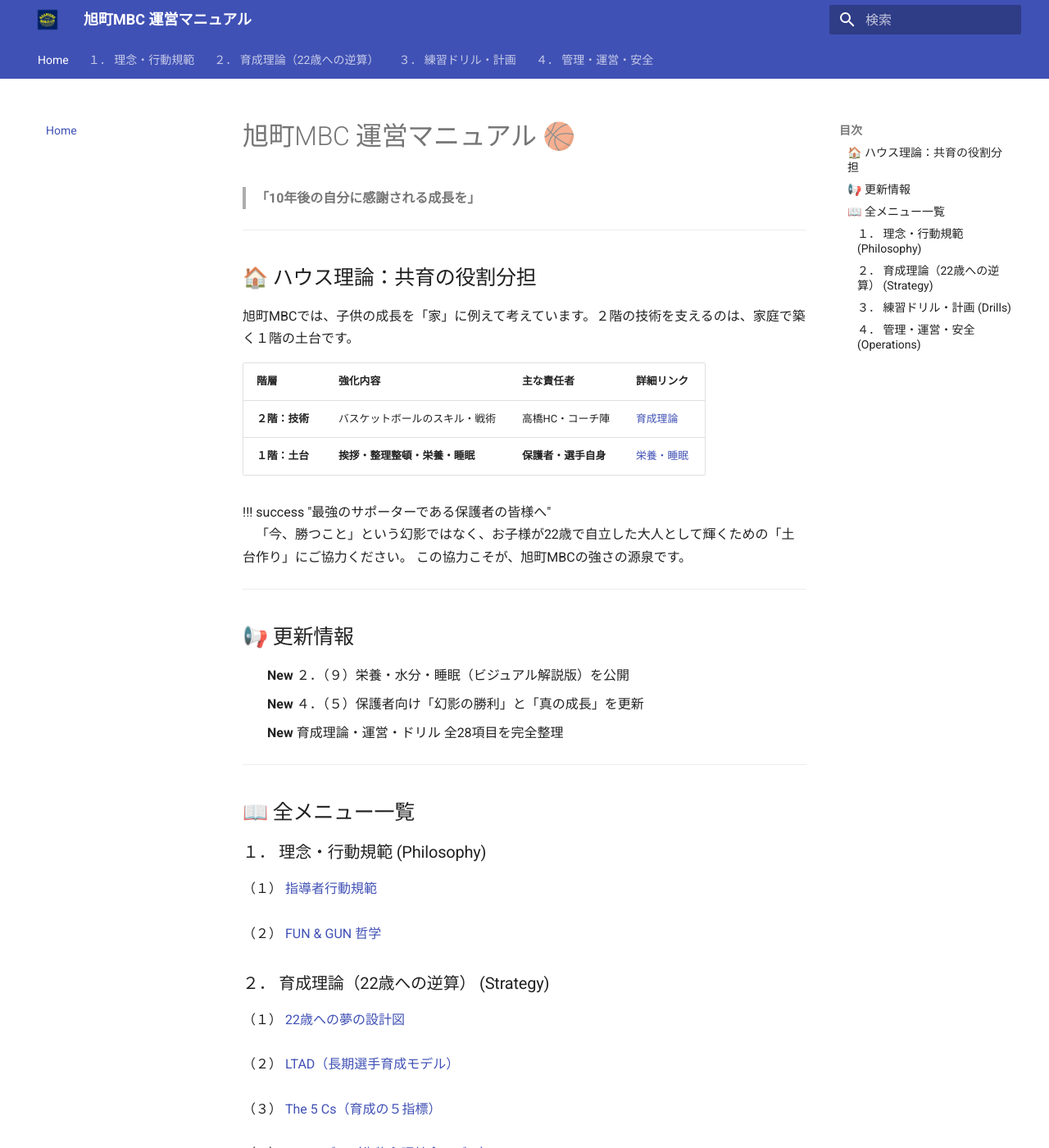
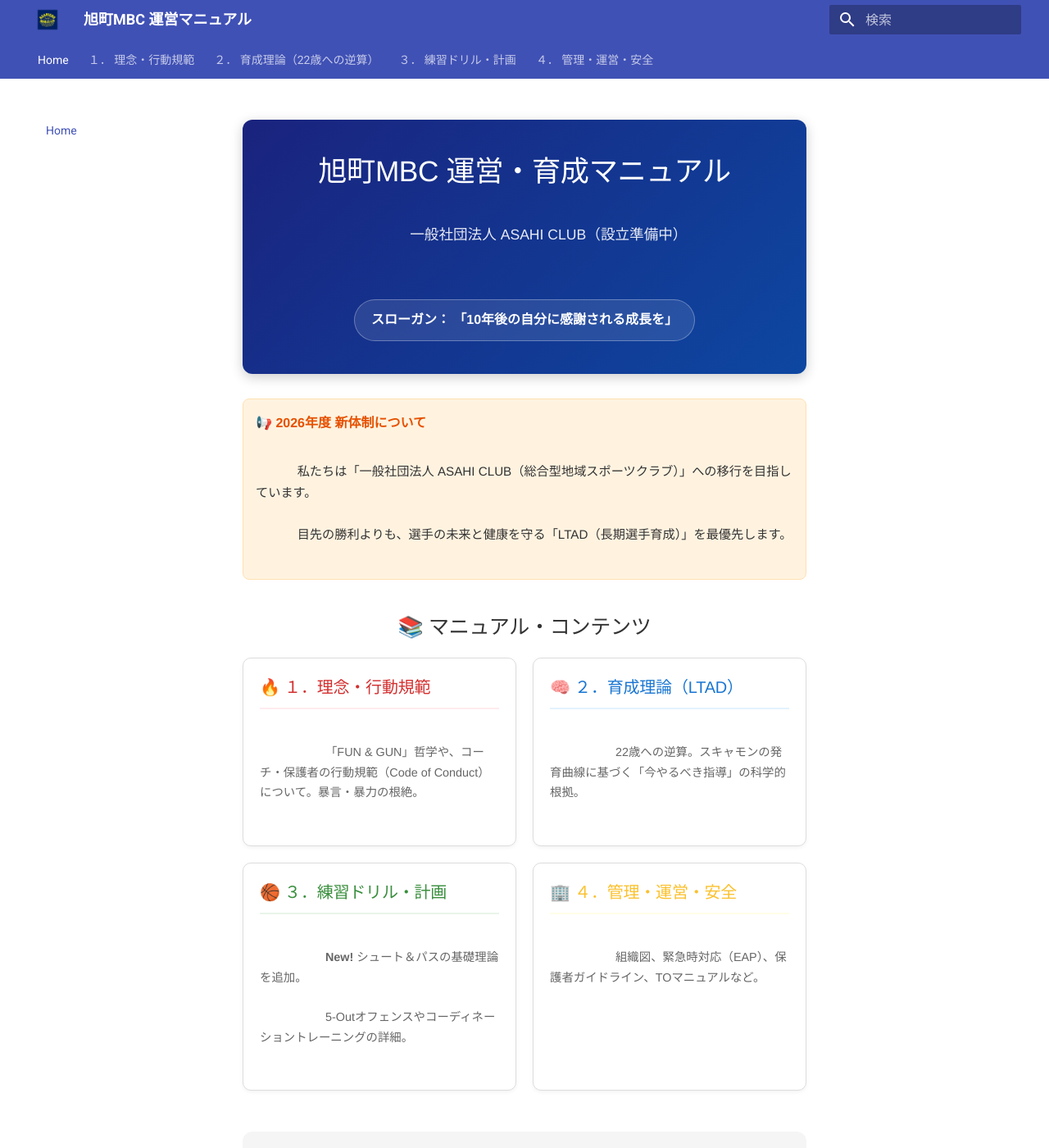
Before and after one commit to kawaiikumichan/asahicho-minibus-ops, an MkDocs documentation site: the page built from docs/index.md, in a window 1280 px wide and 1400 px high. Shown: the whole window at 82% size. Built offline with MkDocs 1.6.1 and Material for MkDocs 9.7.7, drawn with Linux system fonts in a browser that asks for light colours; some of the changed text lies outside the part shown.

Commit message:
Update index.md

```diff
--- a/docs/index.md
+++ b/docs/index.md
@@ -1,69 +1,97 @@
-# 旭町MBC 運営マニュアル 🏀
+<div style="font-family: 'Helvetica Neue', Arial, sans-serif; line-height: 1.8; color: #333;">
 
-> **「10年後の自分に感謝される成長を」**
+    <div style="background: linear-gradient(135deg, #1a237e 0%, #0d47a1 100%); color: white; padding: 40px 20px; border-radius: 12px; text-align: center; margin-bottom: 30px; box-shadow: 0 4px 15px rgba(0,0,0,0.2);">
+        <h1 style="margin: 0; font-size: 2.2em; border: none; color: white;">旭町MBC 運営・育成マニュアル</h1>
+        <p style="margin-top: 10px; font-size: 1.1em; opacity: 0.9;">
+            一般社団法人 ASAHI CLUB（設立準備中）
+        </p>
+        <div style="margin-top: 25px; display: inline-block; background: rgba(255,255,255,0.1); padding: 10px 20px; border-radius: 30px; border: 1px solid rgba(255,255,255,0.3);">
+            <strong>スローガン： 「10年後の自分に感謝される成長を」</strong>
+        </div>
+    </div>
 
----
+    <div style="background-color: #fff3e0; border: 1px solid #ffe0b2; padding: 15px; border-radius: 8px; margin-bottom: 30px;">
+        <strong style="color: #e65100;">📢 2026年度 新体制について</strong>
+        <p style="margin: 5px 0 0 0; font-size: 0.95em;">
+            私たちは「一般社団法人 ASAHI CLUB（総合型地域スポーツクラブ）」への移行を目指しています。<br>
+            目先の勝利よりも、選手の未来と健康を守る「LTAD（長期選手育成）」を最優先します。
+        </p>
+    </div>
 
-## 🏠 ハウス理論：共育の役割分担
+    <h2 style="text-align: center; color: #333; margin-bottom: 20px; border: none;">📚 マニュアル・コンテンツ</h2>
 
-旭町MBCでは、子供の成長を「家」に例えて考えています。２階の技術を支えるのは、家庭で築く１階の土台です。
+    <div style="display: flex; flex-wrap: wrap; gap: 20px; justify-content: center;">
 
-| 階層 | 強化内容 | 主な責任者 | 詳細リンク |
-| :--- | :--- | :--- | :--- |
-| **２階：技術** | バスケットボールのスキル・戦術 | 高橋HC・コーチ陣 | [育成理論](#2-strategy) |
-| **１階：土台** | **挨拶・整理整頓・栄養・睡眠** | **保護者・選手自身** | [栄養・睡眠](01_Coaching_Logics/nutrition.md) |
+        <a href="00_Philosophy/coaching_code/" style="text-decoration: none; flex: 1 1 300px; color: inherit;">
+            <div style="background: white; border: 1px solid #ddd; border-radius: 10px; padding: 20px; height: 100%; transition: 0.3s; box-shadow: 0 2px 5px rgba(0,0,0,0.05);">
+                <h3 style="color: #d32f2f; margin-top: 0; border-bottom: 2px solid #ffebee; padding-bottom: 10px;">
+                    🔥 １．理念・行動規範
+                </h3>
+                <p style="font-size: 0.9em; color: #666;">
+                    「FUN & GUN」哲学や、コーチ・保護者の行動規範（Code of Conduct）について。暴言・暴力の根絶。
+                </p>
+            </div>
+        </a>
 
-!!! success "最強のサポーターである保護者の皆様へ"
-    「今、勝つこと」という幻影ではなく、お子様が22歳で自立した大人として輝くための「土台作り」にご協力ください。 この協力こそが、旭町MBCの強さの源泉です。
+        <a href="01_Coaching_Logics/ltad/" style="text-decoration: none; flex: 1 1 300px; color: inherit;">
+            <div style="background: white; border: 1px solid #ddd; border-radius: 10px; padding: 20px; height: 100%; transition: 0.3s; box-shadow: 0 2px 5px rgba(0,0,0,0.05);">
+                <h3 style="color: #1976d2; margin-top: 0; border-bottom: 2px solid #e3f2fd; padding-bottom: 10px;">
+                    🧠 ２．育成理論（LTAD）
+                </h3>
+                <p style="font-size: 0.9em; color: #666;">
+                    22歳への逆算。スキャモンの発育曲線に基づく「今やるべき指導」の科学的根拠。
+                </p>
+            </div>
+        </a>
 
----
+        <a href="02_Training_Drills/practice_planning/" style="text-decoration: none; flex: 1 1 300px; color: inherit;">
+            <div style="background: white; border: 1px solid #ddd; border-radius: 10px; padding: 20px; height: 100%; transition: 0.3s; box-shadow: 0 2px 5px rgba(0,0,0,0.05);">
+                <h3 style="color: #388e3c; margin-top: 0; border-bottom: 2px solid #e8f5e9; padding-bottom: 10px;">
+                    🏀 ３．練習ドリル・計画
+                </h3>
+                <p style="font-size: 0.9em; color: #666;">
+                    <strong>New!</strong> シュート＆パスの基礎理論を追加。<br>
+                    5-Outオフェンスやコーディネーショントレーニングの詳細。
+                </p>
+            </div>
+        </a>
 
-## 📢 更新情報
-- **New** ２．（９）栄養・水分・睡眠（ビジュアル解説版）を公開
-- **New** ４．（５）保護者向け「幻影の勝利」と「真の成長」を更新
-- **New** 育成理論・運営・ドリル 全28項目を完全整理
+        <a href="03_Operations/organization/" style="text-decoration: none; flex: 1 1 300px; color: inherit;">
+            <div style="background: white; border: 1px solid #ddd; border-radius: 10px; padding: 20px; height: 100%; transition: 0.3s; box-shadow: 0 2px 5px rgba(0,0,0,0.05);">
+                <h3 style="color: #fbc02d; margin-top: 0; border-bottom: 2px solid #fffde7; padding-bottom: 10px;">
+                    🏢 ４．管理・運営・安全
+                </h3>
+                <p style="font-size: 0.9em; color: #666;">
+                    組織図、緊急時対応（EAP）、保護者ガイドライン、TOマニュアルなど。
+                </p>
+            </div>
+        </a>
 
----
+    </div>
 
-## 📖 全メニュー一覧
+    <div style="margin-top: 50px; background-color: #f5f5f5; padding: 30px; border-radius: 12px;">
+        <h2 style="text-align: center; color: #1a237e; border: none; margin-top: 0;">なぜ「マニュアル」が必要なのか？</h2>
+        <p>
+            バスケットボールは自由なスポーツですが、育成には<strong>「設計図（ロードマップ）」</strong>が必要です。<br>
+            指導者の経験則や思いつきではなく、スポーツ科学と医学的根拠に基づいた指導を一貫して行うために、このサイトを構築しました。
+        </p>
+        <div style="display: flex; gap: 20px; flex-wrap: wrap; margin-top: 20px;">
+            <div style="flex: 1; background: white; padding: 15px; border-radius: 8px;">
+                <strong>✅ コーチの方へ</strong>
+                <p style="font-size: 0.9em; color: #666;">迷った時はここに戻ってきてください。メニューの作り方、子供への声かけの基準が全てここにあります。</p>
+            </div>
+            <div style="flex: 1; background: white; padding: 15px; border-radius: 8px;">
+                <strong>✅ 保護者の方へ</strong>
+                <p style="font-size: 0.9em; color: #666;">私たちは「勝利」よりも大切にしているものがあります。チームの方針をご理解いただき、家庭での「１階部分（食事・睡眠）」のサポートをお願いします。</p>
+            </div>
+        </div>
+    </div>
 
-### １． 理念・行動規範 (Philosophy)
-（１） [指導者行動規範](00_Philosophy/coaching_code.md)
-（２） [FUN & GUN 哲学](00_Philosophy/fun_and_gun.md)
+    <div style="margin-top: 40px; text-align: center; font-size: 0.8em; color: #999; border-top: 1px solid #eee; padding-top: 20px;">
+        <p>
+            © 2026 ASAHI CLUB (Asahicho MBC). All Rights Reserved.<br>
+            General Manager: Makoto Ikeda / Head Coach: Takahashi
+        </p>
+    </div>
 
-### ２． 育成理論（22歳への逆算） (Strategy)
-（１） [22歳への夢の設計図](01_Coaching_Logics/dream_blueprint.md)
-（２） [LTAD（長期選手育成モデル）](01_Coaching_Logics/ltad.md)
-（３） [The 5 Cs（育成の５指標）](01_Coaching_Logics/5cs.md)
-（４） [BPSモデル（生物心理社会モデル）](01_Coaching_Logics/bps_model.md)
-（５） [ライフスキル（生活の土台）](01_Coaching_Logics/life_skills.md)
-（６） [脳の成長とマインドセット](01_Coaching_Logics/growth_mindset.md)
-（７） [メンタル・フロー](01_Coaching_Logics/mental_flow.md)
-（８） [ゲームの起用方針・優先順位](01_Coaching_Logics/game_policy.md)
-（９） [栄養・水分・睡眠：アスリートの土台](01_Coaching_Logics/nutrition.md)
-（１０） [女子選手のコンディショニング](01_Coaching_Logics/female_athlete.md)
-（１１） [年間育成計画](01_Coaching_Logics/annual_plan.md)
-（１２） [シュート：ワンハンド推奨](01_Coaching_Logics/shooting_standard.md)
-（１３） [5-Outコンセプト](01_Coaching_Logics/5out.md)
-（１４） [防御：基本原則](01_Coaching_Logics/defense_basic.md)
-（１５） [個人の志と役割](01_Coaching_Logics/individual_goals.md)
-
-### ３． 練習ドリル・計画 (Drills)
-（１） [練習メニューの組み立て方](02_Training_Drills/practice_planning.md)
-（２） [基本練習 (Basics)](02_Training_Drills/basics.md)
-（３） [コーディネーション](02_Training_Drills/coordination.md)
-（４） [5アウト基礎ドリル](02_Training_Drills/5out_basics.md)
-
-### ４． 管理・運営・安全 (Operations)
-（１） [支部組織・理事職務](03_Operations/organization.md)
-（２） [緊急時対応(EAP)](03_Operations/eap.md)
-（３） [保護者ガイド](03_Operations/parents_guide.md)
-（４） [チームルール（選手）](03_Operations/team_rules_player.md)
-（５） [チームルール（保護者）](03_Operations/team_rules_parent.md)
-（６） [練習試合 主催手順](03_Operations/hosting_practice_match.md)
-（７） [大会協力業務](03_Operations/tournament_duty.md)
-（８） [遠征先のマナー](03_Operations/away_game_etiquette.md)
-（９） [TOマニュアル](03_Operations/to_manual.md)
-
----
-**管理:** 池田 / **技術:** 高橋HC
+</div>
```
